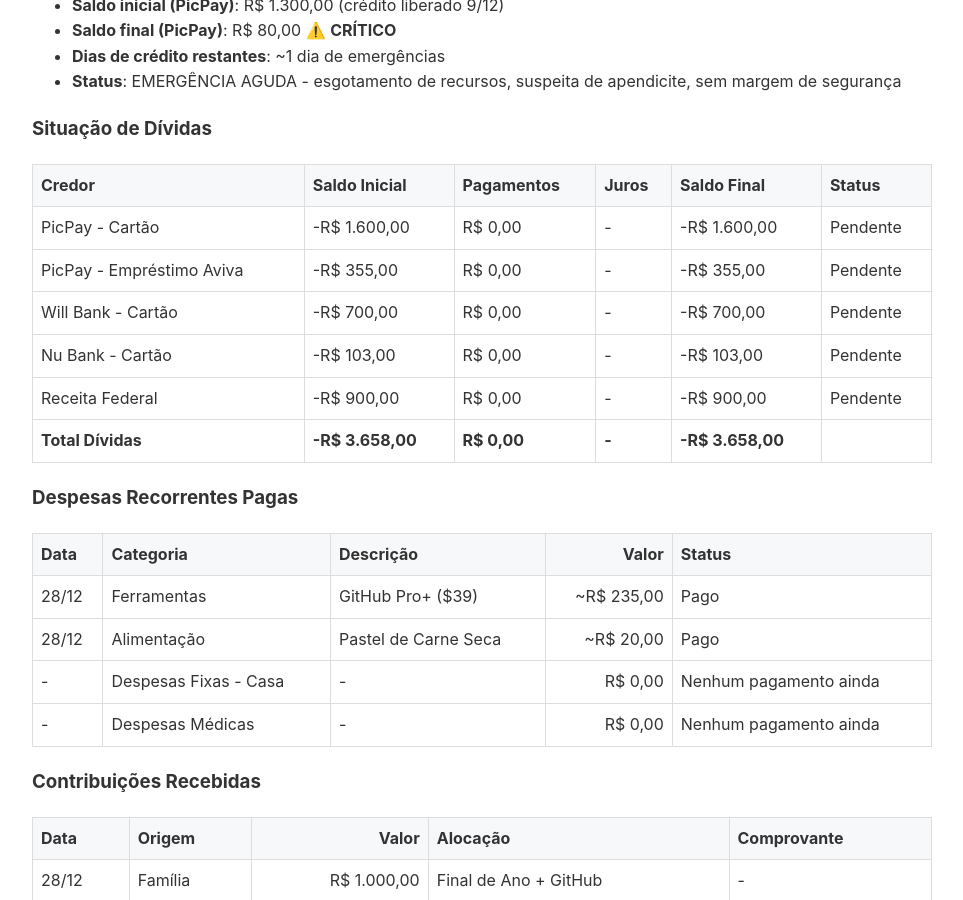
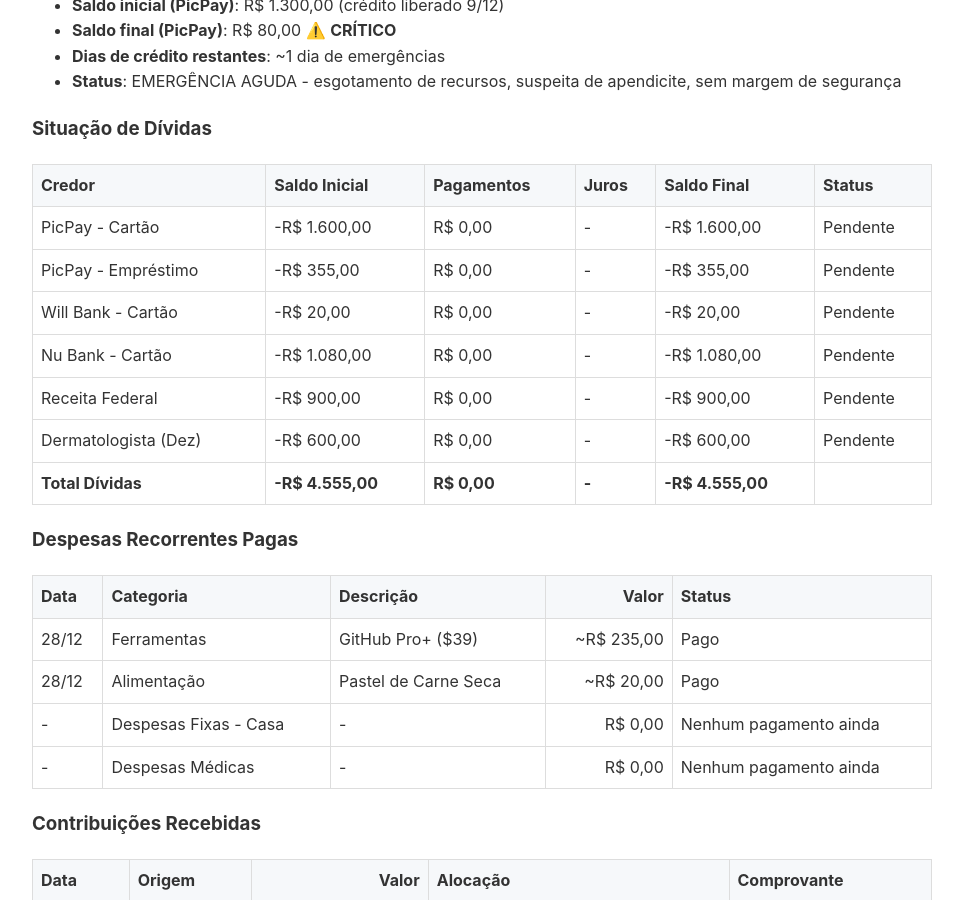
Before and after one commit to Lukixfer/transparencia-lux-vesper, a Jekyll site: the page built from docs/historico.md, in a window 1280 px wide and 900 px high, scrolled down 587 px. Shown: the whole window, without its empty margins (158-1121 px from the left). Built offline with Jekyll 4.4.1, drawn with Linux system fonts in a browser that asks for light colours; our own code applies the rules of GitHub Pages for plain Markdown files.

Commit message:
Atualiza valores de dívidas e despesas no histórico financeiro, refletindo a situação atual e ajustes no planejamento imediato.

```diff
--- a/docs/historico.md
+++ b/docs/historico.md
@@ -26,14 +26,15 @@
 
 ### Situação de Dívidas
 
-| Credor                    | Saldo Inicial    | Pagamentos  | Juros | Saldo Final      | Status   |
-| ------------------------- | ---------------- | ----------- | ----- | ---------------- | -------- |
-| PicPay - Cartão           | -R$ 1.600,00     | R$ 0,00     | -     | -R$ 1.600,00     | Pendente |
-| PicPay - Empréstimo Aviva | -R$ 355,00       | R$ 0,00     | -     | -R$ 355,00       | Pendente |
-| Will Bank - Cartão        | -R$ 700,00       | R$ 0,00     | -     | -R$ 700,00       | Pendente |
-| Nu Bank - Cartão          | -R$ 103,00       | R$ 0,00     | -     | -R$ 103,00       | Pendente |
-| Receita Federal           | -R$ 900,00       | R$ 0,00     | -     | -R$ 900,00       | Pendente |
-| **Total Dívidas**         | **-R$ 3.658,00** | **R$ 0,00** | **-** | **-R$ 3.658,00** |          |
+| Credor               | Saldo Inicial    | Pagamentos  | Juros | Saldo Final      | Status   |
+| -------------------- | ---------------- | ----------- | ----- | ---------------- | -------- |
+| PicPay - Cartão      | -R$ 1.600,00     | R$ 0,00     | -     | -R$ 1.600,00     | Pendente |
+| PicPay - Empréstimo  | -R$ 355,00       | R$ 0,00     | -     | -R$ 355,00       | Pendente |
+| Will Bank - Cartão   | -R$ 20,00        | R$ 0,00     | -     | -R$ 20,00        | Pendente |
+| Nu Bank - Cartão     | -R$ 1.080,00     | R$ 0,00     | -     | -R$ 1.080,00     | Pendente |
+| Receita Federal      | -R$ 900,00       | R$ 0,00     | -     | -R$ 900,00       | Pendente |
+| Dermatologista (Dez) | -R$ 600,00       | R$ 0,00     | -     | -R$ 600,00       | Pendente |
+| **Total Dívidas**    | **-R$ 4.555,00** | **R$ 0,00** | **-** | **-R$ 4.555,00** |          |
 
 ### Despesas Recorrentes Pagas
 
```
Also changed, not shown: docs/analise.md (+1 -1 lines), index.md (+6 -2 lines).
